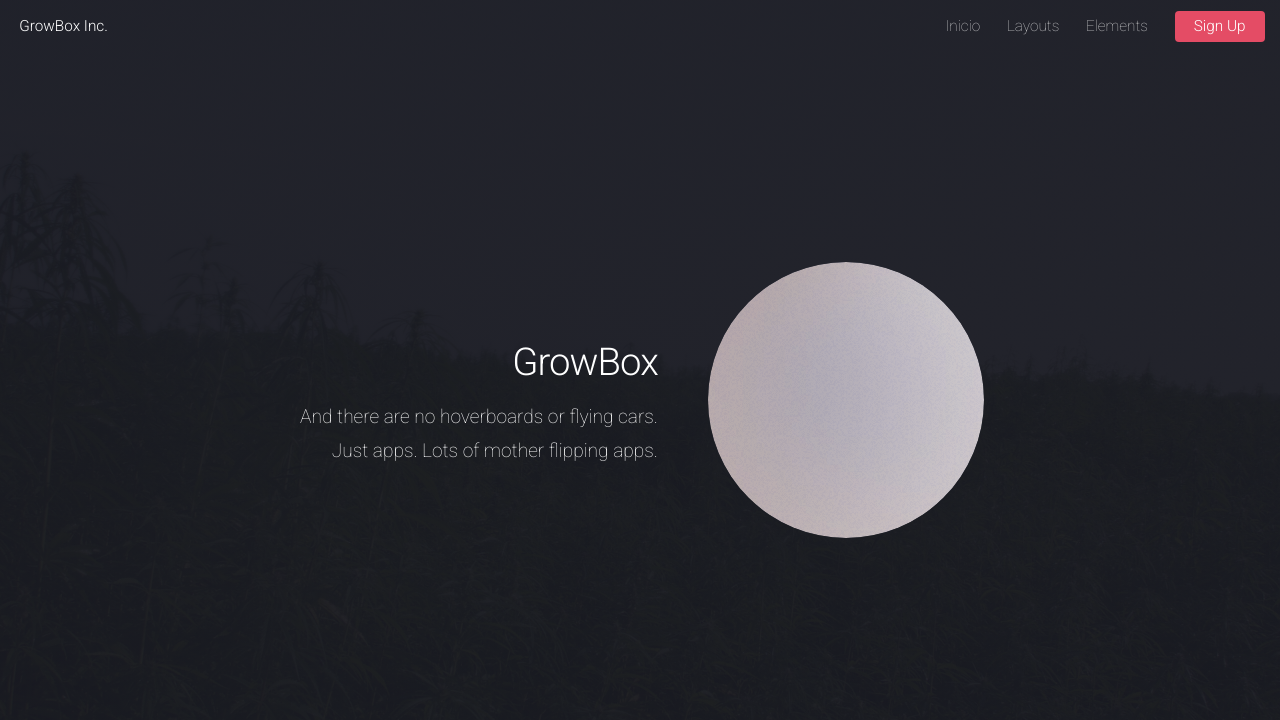
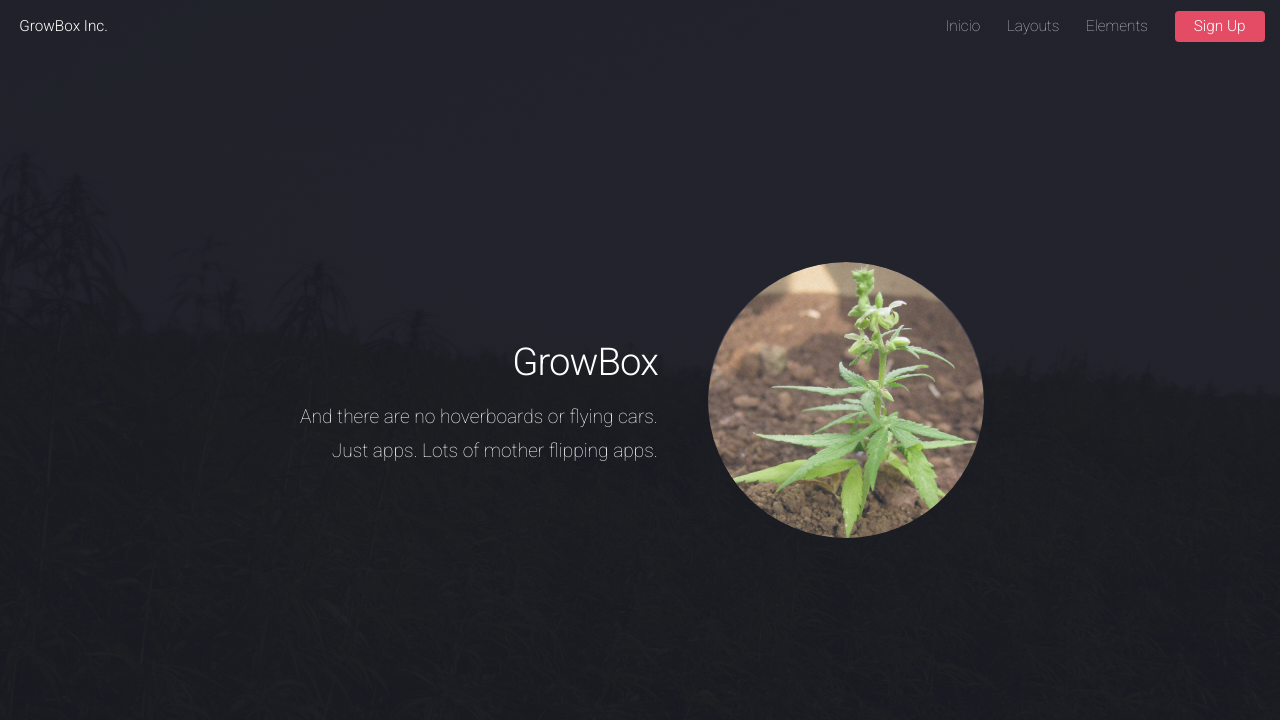
Before and after one commit to carlosbollero/GrowBox, a plain HTML site: page index.html in a window 1280 px wide. Shown: the top 720 px of the page. Drawn offline with Linux system fonts and the light colour scheme.

Commit message:
Agregada imagen de plantita

```diff
--- a/index.html
+++ b/index.html
@@ -65,7 +65,8 @@
 						<p>And there are no hoverboards or flying cars.<br />
 						Just apps. Lots of mother flipping apps.</p>
 					</header>
-					<span class="image"><img src="images/pic01.jpg" alt="" /></span>
+					<!--<span class="image"><img src="images/pic01.jpg" alt="" /></span>-->
+                    <span class="image"><img src="images/plantita.jpeg" alt="" /></span>
 				</div>
 				<a href="#one" class="goto-next scrolly">Next</a>
 			</section>
```
Also changed, not shown: images/plantita.jpeg (added).
